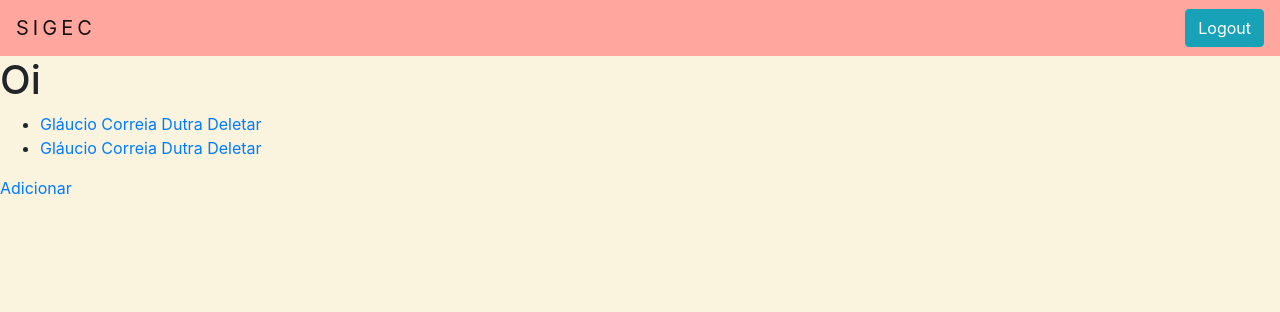
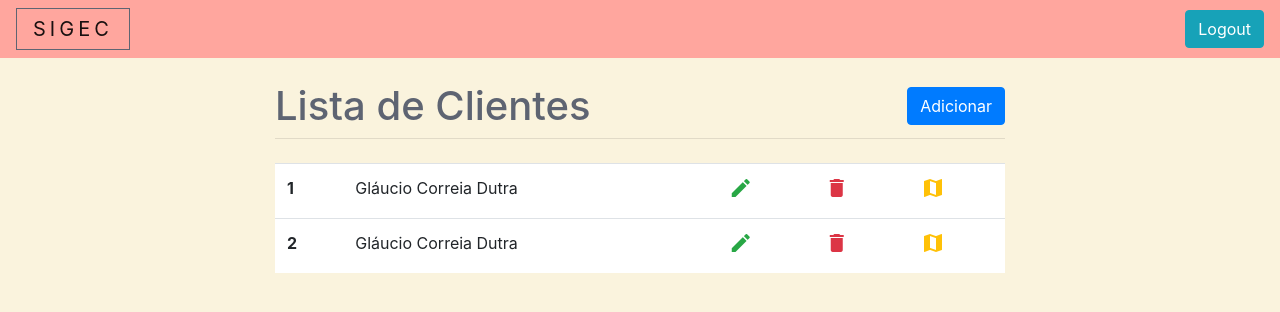
Before and after one commit to glauciocorreia/sn-challenge, a Django app: page /cliente/lista/ in a window 1280 px wide. Shown: the top 312 px of the page. Run offline with Django 3.2, Linux system fonts and the light colour scheme; data comes from the database, SQL or seed files in the repository; both versions use the stored data as it was after the commit; some libraries are stand-ins or nearby versions.

Commit message:
010 - Ajustes no layout da tela Clientes

```diff
--- a/clientes/templates/clientes.html
+++ b/clientes/templates/clientes.html
@@ -4,20 +4,54 @@
 
 {% include 'menu.html' %}
 
-<h1>Oi</h1>
-<ul>
-  {% for cliente in clientes %}
+<div class="container">
+  <div class="row justify-content-center">
+    <div class="col-xs-12 col-md-8">
+      <div>
+        <div class="d-flex justify-content-between align-items-center">
+          <h1 class="si-clientes__title mt-2">Lista de Clientes</h1>
+          <div>
+            <a class="btn btn-primary" href="{% url 'clientes_novo' %}" role=" button">Adicionar</a>
+          </div>
+        </div>
+        <hr class="mt-0 mb-4">
+      </div>
 
+      <table class="table bg-white">
 
-    <li>
-      <a href="{% url 'clientes_atualizar' cliente.id %}">{{ cliente.nome }}</a>
-      <a href="{% url 'clientes_excluir' cliente.id %}">Deletar</a>
-    </li>
+        <tbody>
+          {% for cliente in clientes %}
+          <tr>
+            <th>{{ forloop.counter }}</th>
+            <td>{{ cliente.nome }}</td>
+            <td>
+              <a href="{% url 'clientes_atualizar' cliente.id %}" class="text-success" data-toggle="tooltip" data-placement="top"
+                title="Editar">
+                <i class="material-icons">
+                  edit
+                </i>
+              </a>
+            </td>
+            <td>
+              <a href="{% url 'clientes_excluir' cliente.id %}" class="text-danger" data-toggle="tooltip"
+                data-placement="top" title="Excluir">
+                <i class="material-icons">
+                  delete
+                </i>
+              </a>
+            </td>
+            <td>
+              <a href="#" class="text-warning" data-toggle="tooltip" data-placement="top" title="Localização">
+                <i class="material-icons">
+                  map
+                </i>
+              </a>
+            </td>
+          </tr>
+          {% endfor %}
+        </tbody>
+      </table>
+    </div>
+  </div>
 
-
-  {% endfor %}
-</ul>
-
-<a href="{% url 'clientes_novo' %}">Adicionar</a>
-
-{% endblock %}
+  {% endblock %}
--- a/static/style.css
+++ b/static/style.css
@@ -2,8 +2,20 @@ body {
   background-color: #FAF3DD;
 }
 
+
+/* Menu */
+.si-navbar {
+  background-color: #FFA69E;
+}
 .si-navbar a {
   color: #5E6472;
   font-weight: 400;
   letter-spacing: 4px;
+  border: 1px solid #5E6472;
 }
+
+/* Tela Clientes */
+
+.si-clientes__title {
+  color: #5E6472;
+}
--- a/templates/base.html
+++ b/templates/base.html
@@ -10,6 +10,8 @@
   <link rel="stylesheet" href="https://stackpath.bootstrapcdn.com/bootstrap/4.3.1/css/bootstrap.min.css"
     integrity="sha384-ggOyR0iXCbMQv3Xipma34MD+dH/1fQ784/j6cY/iJTQUOhcWr7x9JvoRxT2MZw1T" crossorigin="anonymous">
   <link rel="stylesheet" href="{% static 'style.css' %}">
+  <link href="https://fonts.googleapis.com/icon?family=Material+Icons"
+      rel="stylesheet">
 </head>
 
 <body>
--- a/templates/menu.html
+++ b/templates/menu.html
@@ -1,6 +1,6 @@
-<nav class="si-navbar navbar navbar-light" style="background-color: #FFA69E;">
+<nav class="si-navbar navbar navbar-light mb-3">
   <div class="mr-auto">
-    <a class="navbar-brand" href="{% url 'clientes_lista' %}">SIGEC</a>
+    <a class="navbar-brand pr-3 pl-3" href="{% url 'clientes_lista' %}">SIGEC</a>
   </div>
   <div>
     <button class="btn btn-info my-2 my-sm-0" type="submit">Logout</button>
```
Also changed, not shown: db.sqlite3.
